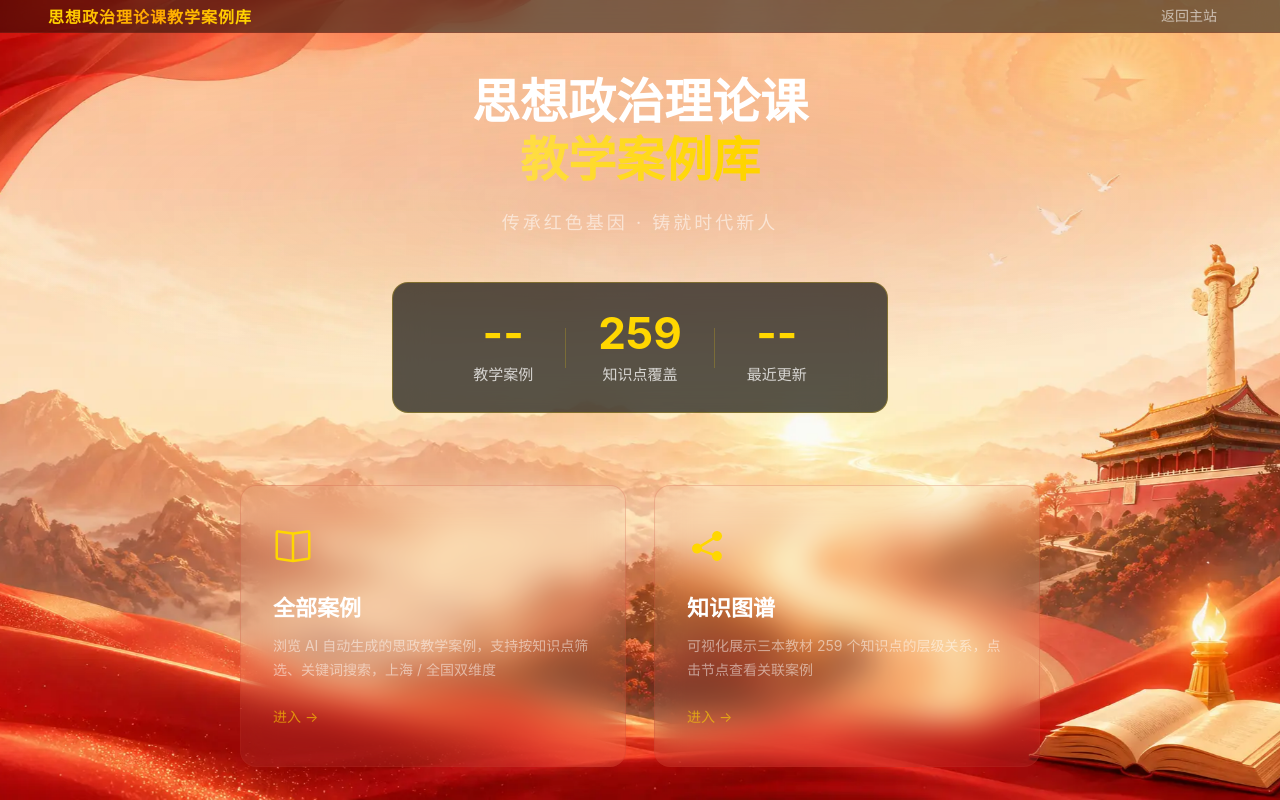
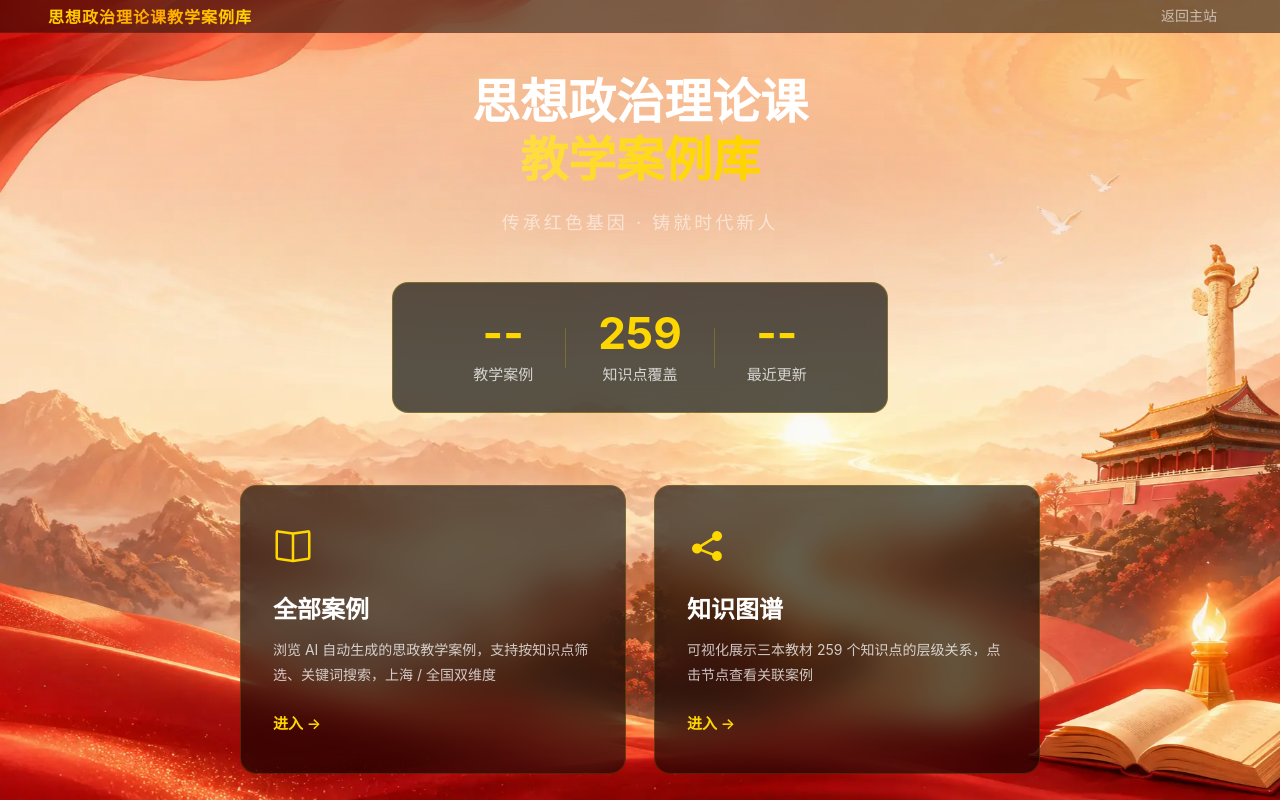
Before and after one commit to hyc896/AI-Empowered-IPTC-Website, a Vue app in the folder 二期/frontend/: page /case-platform in a window 1280 px wide. Built offline with nearby package versions, Linux system fonts and the light colour scheme; no server answers.

Commit message:
fix: UI对比度提升+pagination warning修复

```diff
--- a/二期/frontend/src/views/admin/AdminOverview.vue
+++ b/二期/frontend/src/views/admin/AdminOverview.vue
@@ -38,8 +38,8 @@ onMounted(async () => {
 .overview { max-width: 900px; }
 .page-title { color: #ffd700; margin-bottom: 24px; font-size: 20px; }
 .stat-grid { display: grid; grid-template-columns: repeat(auto-fill, minmax(160px, 1fr)); gap: 16px; }
-.stat-card { background: rgba(0,0,0,0.5); border: 1px solid rgba(255,255,255,0.1); border-radius: 8px; padding: 24px 16px; text-align: center; }
-.stat-num { font-size: 32px; font-weight: 700; color: #ffd700; }
-.stat-label { font-size: 13px; color: rgba(255,255,255,0.5); margin-top: 8px; }
+.stat-card { background: rgba(0,0,0,0.65); border: 1px solid rgba(255,215,0,0.15); border-radius: 10px; padding: 28px 16px; text-align: center; }
+.stat-num { font-size: 36px; font-weight: 700; color: #ffd700; }
+.stat-label { font-size: 13px; color: rgba(255,255,255,0.75); margin-top: 10px; font-weight: 500; }
 .tip { color: rgba(255,255,255,0.4); padding: 32px; }
 </style>
--- a/二期/frontend/src/views/admin/AdminPractices.vue
+++ b/二期/frontend/src/views/admin/AdminPractices.vue
@@ -15,7 +15,7 @@
       </table>
       <div class="pagination">
         <el-pagination v-model:current-page="page" :page-size="20" :total="total"
-          layout="prev, pager, next" @current-change="load" background small />
+          layout="prev, pager, next" @current-change="load" background size="small" />
       </div>
     </div>
   </div>
--- a/二期/frontend/src/views/admin/AdminUsers.vue
+++ b/二期/frontend/src/views/admin/AdminUsers.vue
@@ -24,7 +24,7 @@
       </table>
       <div class="pagination">
         <el-pagination v-model:current-page="page" :page-size="20" :total="total"
-          layout="prev, pager, next" @current-change="load" background small />
+          layout="prev, pager, next" @current-change="load" background size="small" />
       </div>
     </div>
   </div>
--- a/二期/frontend/src/views/cases/CaseDetail.vue
+++ b/二期/frontend/src/views/cases/CaseDetail.vue
@@ -112,8 +112,8 @@ onMounted(async () => {
 <style scoped>
 .case-detail-page {
   min-height: 100vh;
-  background: #1a0a0a;
-  color: #e8d5d5;
+  background: url('@/assets/bg-main.webp') center/cover no-repeat fixed;
+  color: #e8e0d0;
 }
 
 .header {
--- a/二期/frontend/src/views/cases/CasePlatformHome.vue
+++ b/二期/frontend/src/views/cases/CasePlatformHome.vue
@@ -198,9 +198,9 @@ onMounted(async () => {
   gap: 28px;
 }
 .entry-card {
-  background: rgba(255,255,255,0.05);
+  background: rgba(0,0,0,0.6);
   backdrop-filter: blur(16px);
-  border: 1px solid rgba(192,57,43,0.2);
+  border: 1px solid rgba(255,215,0,0.15);
   border-radius: 16px;
   padding: 40px 32px;
   cursor: pointer;
@@ -210,34 +210,33 @@ onMounted(async () => {
   align-items: flex-start;
 }
 .entry-card:hover {
-  background: rgba(192,57,43,0.1);
-  border-color: rgba(255,215,0,0.3);
-  transform: translateY(-6px);
-  box-shadow: 0 16px 48px rgba(192,57,43,0.2), 0 0 0 1px rgba(255,215,0,0.1);
+  background: rgba(0,0,0,0.75);
+  border-color: rgba(255,215,0,0.45);
+  transform: translateY(-4px);
+  box-shadow: 0 12px 40px rgba(0,0,0,0.4);
 }
 .entry-icon {
   color: #ffd700;
   margin-bottom: 20px;
 }
 .entry-card h3 {
-  font-size: 22px;
+  font-size: 24px;
   font-weight: 700;
   color: #fff;
   margin-bottom: 12px;
 }
 .entry-card p {
   font-size: 14px;
-  color: rgba(255,255,255,0.5);
-  line-height: 1.7;
+  color: rgba(255,255,255,0.75);
+  line-height: 1.8;
   flex: 1;
   margin-bottom: 24px;
 }
 .entry-arrow {
-  color: rgba(255,215,0,0.6);
-  font-size: 14px;
-  transition: color 0.2s;
+  color: #ffd700;
+  font-size: 15px;
+  font-weight: 600;
 }
-.entry-card:hover .entry-arrow { color: #ffd700; }
 
 @media (max-width: 900px) {
   .entry-grid { grid-template-columns: 1fr; }
```
